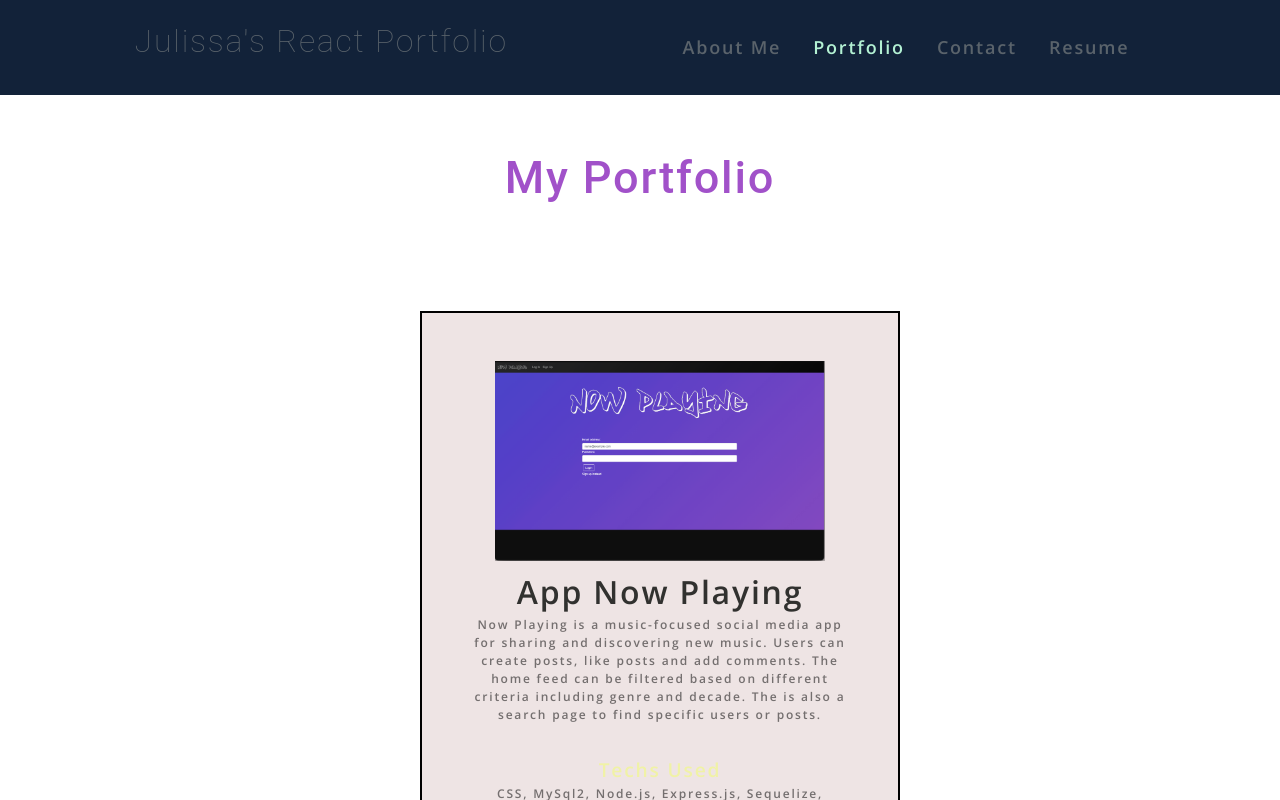
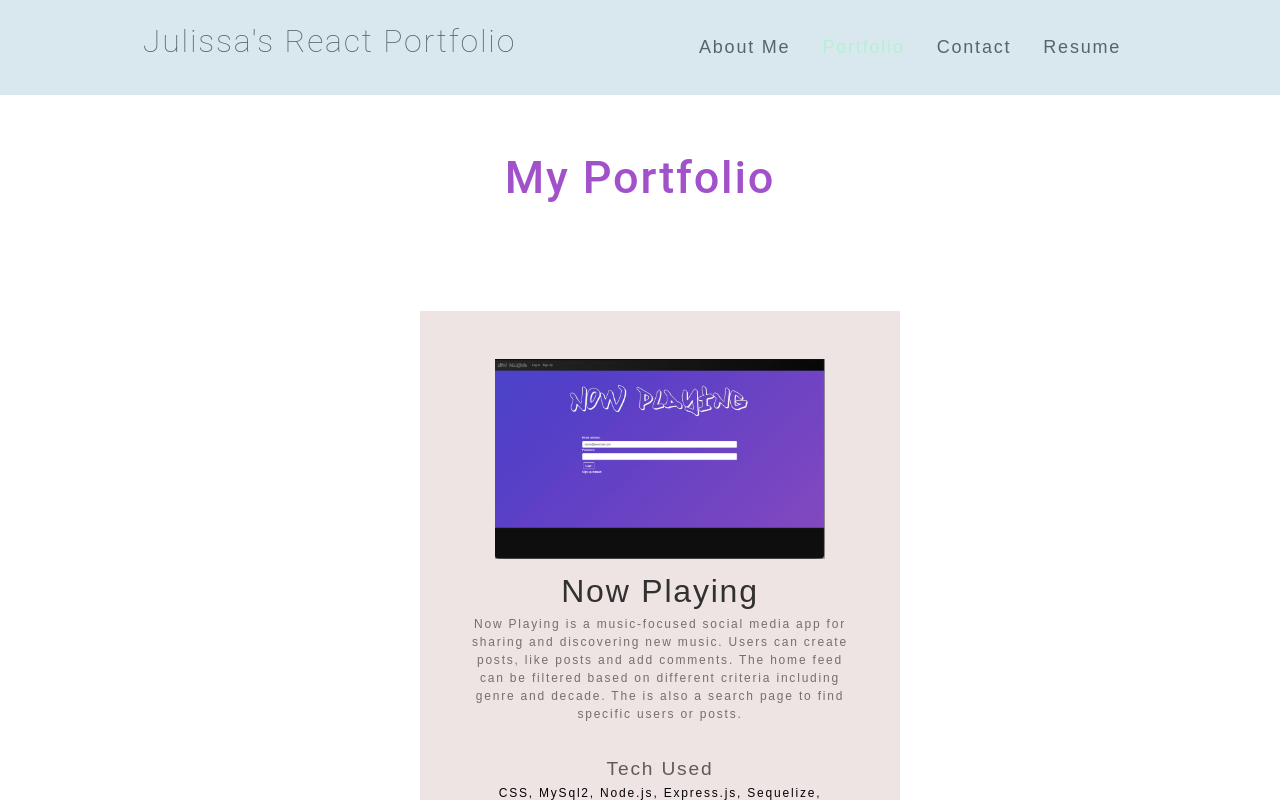
Before and after one commit to yoyachi/update-react-portfolio, a React (Create React App) app: page / in a window 1280 px wide. Both pictures are taken after a click on the item "Portfolio". Shown: the top 800 px of the page. Built offline with nearby package versions, Linux system fonts and the light colour scheme.

Commit message:
Updated style

```diff
--- a/src/components/About/index.js
+++ b/src/components/About/index.js
@@ -5,8 +5,12 @@ function About() {
 
   return (
     <section className="my-5" >
+      <div className="card shadow border -0">
+
+
       <h1 id="about">Who am I?</h1>
       <img src={coverImage} className="my-2" style={{ width: "100%" }} alt="cover" />
+      </div>
       <div className="text">
         <p>
           I am a full stack developer instructed by the University of Texas coding boot camp. This program helped me setting knowledge on newly development skills in JavaScript, CSS, React.js and responsive web design MERN. With this knowledge I am looking forward to update current applications, and create new ones developing a more effective and dynamic user interaction. I am looking forward to join a developer company that would appreciate innovation, interactivity and desirable web design which is one of my biggest passions.  Altogether with this employer, I would look forward to setup better solutions for a competitive and rapid changing developer world.
--- a/src/components/Portfolio/index.js
+++ b/src/components/Portfolio/index.js
@@ -9,7 +9,7 @@ function Portfolio() {
 	//const [projects,setProjects] =useState([
 		const projects =[
 		{
-			name: 'App Now Playing',
+			name: 'Now Playing',
 			description:
 				'Now Playing is a music-focused social media app for sharing and discovering new music. Users can create posts, like posts and add comments. The home feed can be filtered based on different criteria including genre and decade. The is also a search page to find specific users or posts.',
 			image: 'now-playing.png',
--- a/src/components/Project/index.js
+++ b/src/components/Project/index.js
@@ -39,7 +39,7 @@ function Project(props) {
 				<Card.Body>
 					<Card.Title className="card-title">{name}</Card.Title>
 					<Card.Text className="card-text">{description}</Card.Text>
-					<Card.Subtitle className="card-subtitle">Techs Used</Card.Subtitle>
+					<Card.Subtitle className="card-subtitle">Tech Used</Card.Subtitle>
 					<Card.Text className="card-techs">{getTechs(techs)}</Card.Text>
 					<Card.Link href={appLink} target="_blank" className="card-link">
 						{name} App
--- a/src/index.css
+++ b/src/index.css
@@ -34,13 +34,13 @@ body {
 	margin: 0;
 	overflow-y: scroll;
 	padding: 0;
-	font-weight: 600;
+	font-weight: 300;
 	line-height: 1.5;
 	font-size: 18px;
 	letter-spacing: .1em;
 	background: #ffffff;
 	color:rgb(90, 99, 107);
-	font-family: 'Open Sans', sans-serif;
+	font-family: 'Montserrat', sans-serif;
 }
 
 
@@ -98,8 +98,6 @@ p {
 a {
 	color: #e0fbfc;
 	text-decoration: none;
-	font-weight: bold;
-	border-radius: 5px;
 	font-weight: 600;
 	padding: 2px 4px;
 	margin-left: -2px;
@@ -108,11 +106,11 @@ a {
 
 a:hover {
 	text-decoration: underline;
-	color: grey;
+	color: rgb(222, 231, 231);
 }
 
 header {
-	background:#122239;
+	background:#d9e8ee;
 	display: flex;
 	justify-content :space-evenly;
 	padding: 1rem;
@@ -150,7 +148,7 @@ button[disabled] {
 }
 
 img {
-	max-width: 100%;
+	max-width: 30%;
 
 }
 
@@ -244,7 +242,7 @@ textarea {
 	margin-top: var(--spacing-two);
 	margin-bottom: var(--spacing-two);
   border-radius: 50%;
-  border: 4px solid #8b8c89;
+  border: 1px solid #8b8c89;
 
 
 }
@@ -319,9 +317,7 @@ textarea {
 
 }
 
-.center {
 
-}
 .footer {
 	display: flex;
 	flex-wrap: wrap;
@@ -385,10 +381,10 @@ textarea {
 }
 
 .card {
-	width: 80%;
+	width: 100%;
 	padding: 10%;
 	text-align: center;
-	border: 2px solid black;
+
 	background-color: rgb(238, 228, 228);
 
 }
@@ -401,7 +397,7 @@ textarea {
 
 .card-subtitle {
 	font-size: 1.2rem;
-	color: var(--tertiary);
+	color: rgb(94, 91, 89);
 }
 
 .card-text {
@@ -414,7 +410,7 @@ textarea {
 .card-techs {
 	font-size: 0.75rem;
 	height: 4rem;
-	color: rgb(116, 111, 111);
+	color: rgb(3, 3, 3);
 
 }
 
@@ -425,17 +421,18 @@ textarea {
 }
 
 .card-link {
-	font-family: 'Lucida Sans', 'Lucida Sans Regular', 'Lucida Grande', 'Lucida Sans Unicode', Geneva, Verdana, sans-serif;
+	font-family: 'Montserrat', 'sans-serif', 'Lucida Sans Regular', 'Lucida Grande', 'Lucida Sans Unicode', Geneva, Verdana, sans-serif;
 	font-size: 0.70rem;
+	color: white;
+	background-color: var(--quaternary);
 }
 
 .padding {
 	padding:  50px 10px ;
 }
 
-# download {
 
-}
+
 
 /* Viewports Styling start*/
 @media only screen and (max-width: 980px) {}
```
Also changed, not shown: src/assets/cover/austin.jpg (added).
